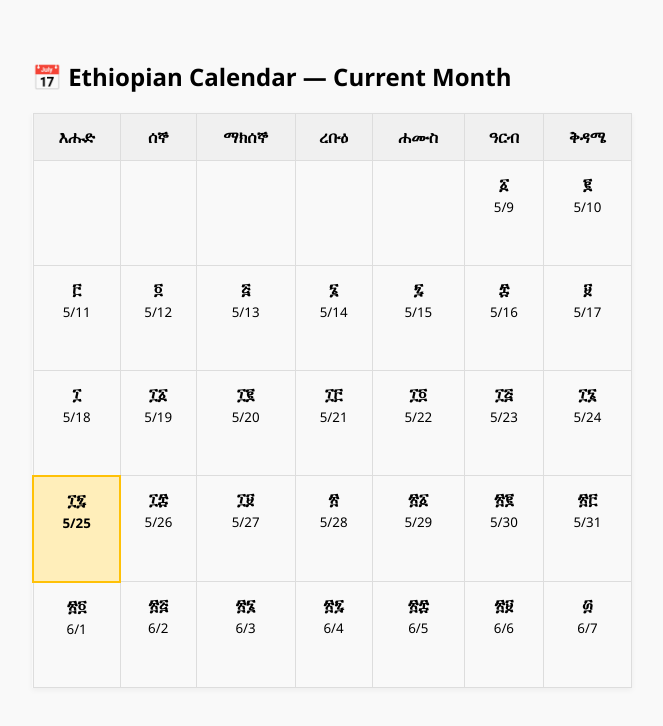
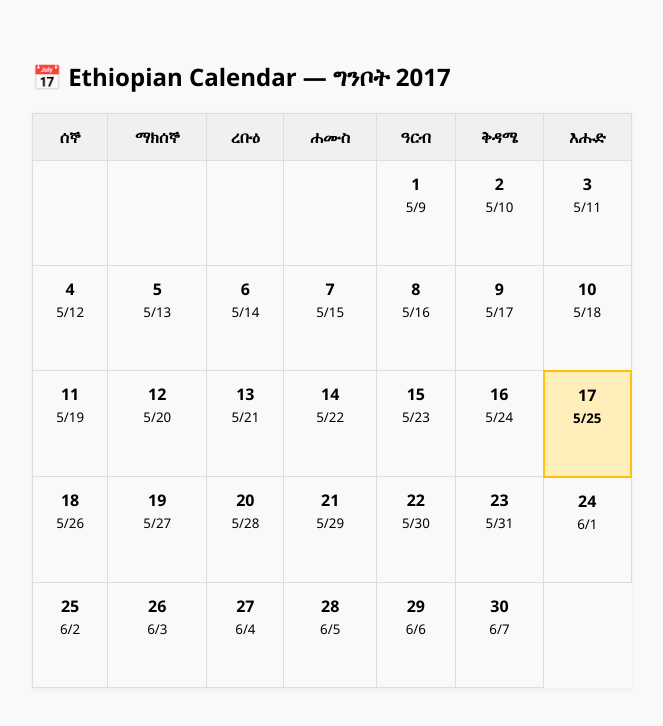
Before and after one commit to MelakuDemeke/kenat, a website with bundled scripts: page examples/vanilla/index.html in a window 1280 px wide. Shown: the whole page, without its empty margins (8-671 px from the left). Built offline with nearby package versions, Linux system fonts and the light colour scheme.

Commit message:
feat: update getMonthGrid to include year, month, and monthName parameters for improved display

```diff
--- a/examples/vanilla/calendar.js
+++ b/examples/vanilla/calendar.js
@@ -2,11 +2,13 @@ import { Kenat } from '../../src/Kenat.js';
 
 /**
  * Renders the calendar to the #calendar div.
- * @param {Object} calendar - { headers: string[], days: Array }
+ * @param {Object} calendar - { headers: string[], days: Array, year, month, monthName }
  */
-function renderCalendar({ headers, days }) {
+function renderCalendar({ headers, days, year, month, monthName }) {
     console.log(days);
-    let html = '<table><thead><tr>';
+
+    // Show localized year and month as heading using returned monthName
+    let html = `<h2>📅 Ethiopian Calendar — ${monthName} ${year}</h2> <table><thead><tr>`;
     html += headers.map(day => `<th>${day}</th>`).join('');
     html += '</tr></thead><tbody><tr>';
 
@@ -18,9 +20,9 @@ function renderCalendar({ headers, days }) {
         } else {
             const todayClass = item.isToday ? 'today' : '';
             html += `<td class="${todayClass}">
-        <strong>${item.ethiopian.day}</strong><br/>
-        <small>${item.gregorian.month}/${item.gregorian.day}</small>
-      </td>`;
+                <strong>${item.ethiopian.day}</strong><br/>
+                <small>${item.gregorian.month}/${item.gregorian.day}</small>
+            </td>`;
         }
     });
 
@@ -30,9 +32,9 @@ function renderCalendar({ headers, days }) {
 
 // ✅ Get current month's calendar in Amharic with Geez numerals
 const calendar = Kenat.getMonthGrid({
-    useGeez: true,
+    useGeez: false,
     weekdayLang: 'amharic',
-    weekStart: 0
+    weekStart: 1
 });
 
 console.log(calendar);
--- a/examples/vanilla/index.html
+++ b/examples/vanilla/index.html
@@ -41,8 +41,6 @@
   </style>
 </head>
 <body>
-
-  <h2>📅 Ethiopian Calendar — Current Month</h2>
   <div id="calendar">Loading...</div>
 
   <script type="module" src="./calendar.js"></script>
--- a/src/Kenat.js
+++ b/src/Kenat.js
@@ -225,22 +225,22 @@ export class Kenat {
 
 
 
-
     /**
      * Generates a grid representation of an Ethiopian month, including localized weekday and month names,
-     * and mapping to corresponding Gregorian dates.
+     * and information about each day's Gregorian equivalent and whether it is today.
      *
      * @param {Object} [options={}] - Options for generating the month grid.
      * @param {number} [options.year] - Ethiopian year. Defaults to current Ethiopian year if not provided.
      * @param {number} [options.month] - Ethiopian month (1-13). Defaults to current Ethiopian month if not provided.
      * @param {number} [options.weekStart=1] - Index of the first day of the week (0=Sunday, 1=Monday, etc.).
-     * @param {boolean} [options.useGeez=false] - Whether to use Geez numerals and labels for display.
+     * @param {boolean} [options.useGeez=false] - Whether to use Geez numerals and labels.
      * @param {string} [options.weekdayLang='english'] - Language for weekday and month labels ('english', 'amharic', etc.).
      * @returns {Object} An object containing:
-     *   - {string[]} headers: Localized weekday headers for the grid.
-     *   - {Array<Object|null>} days: Array of day objects (or null for padding), each with Ethiopian and Gregorian date info, weekday, and isToday flag.
-     *   - {number|string} year: Localized Ethiopian year (Geez or Arabic numerals).
-     *   - {number|string} month: Localized Ethiopian month (Geez or Arabic numerals or name).
+     *   @property {string[]} headers - Localized weekday headers for the grid.
+     *   @property {Array} days - Array of day objects (or null for padding), each with Ethiopian and Gregorian date info, weekday, and isToday flag.
+     *   @property {number|string} year - Ethiopian year (localized if useGeez is true).
+     *   @property {number} month - Ethiopian month number.
+     *   @property {string} monthName - Localized Ethiopian month name.
      */
     static getMonthGrid({
         year,
@@ -300,17 +300,14 @@ export class Kenat {
 
         // Localize the year and month for the return
         const localizedYear = useGeez ? toGeez(y) : y;
-        const localizedMonth = useGeez ? monthLabels[m - 1] : m;
+        const localizedMonthName = useGeez ? monthLabels[m - 1] : monthLabels[m - 1];
 
         return {
             headers,
             days: padded,
             year: localizedYear,
-            month: localizedMonth
+            month: m,               // numeric month
+            monthName: localizedMonthName  // localized month name
         };
     }
-
-
-
-
 }
```
